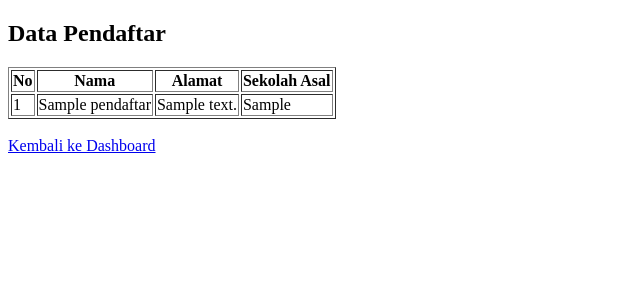
After one commit to irenekrismawati/projek-ppdb, a Flask app: template ppdb-web/app/templates/data_pendaftaran.html in a window 1280 px wide. The commit adds this page. Shown: the top 300 px of the page, without its empty margins (0-640 px from the left). Run offline with Flask 3, Linux system fonts and the light colour scheme; the template is opened without the code that fills it: most values are stand-ins (such as "Sample title", 1, 10 or a date in 2020).

Commit message:
Implement user dashboard route and template: add dashboard functionality and data display for registered users

```diff
--- a/ppdb-web/app/routes/auth.py
+++ b/ppdb-web/app/routes/auth.py
@@ -1,8 +1,7 @@
 import os
-from flask import Blueprint, render_template, redirect, url_for, request, flash, current_user
-from flask_login import login_user, logout_user, login_required
+from flask import Blueprint, render_template, redirect, url_for, request, flash
+from flask_login import login_user, logout_user, login_required, current_user
 from werkzeug.security import generate_password_hash, check_password_hash
-from werkzeug.utils import secure_filename
 
 from app.models import User
 from app import db
@@ -73,7 +72,6 @@ def register():
 @login_required
 def dashboard():
     return render_template('dashboard.html', current_user=current_user)
-
 # -------- LOGOUT --------
 @auth_bp.route('/logout')
 @login_required
--- a/ppdb-web/app/routes/main.py
+++ b/ppdb-web/app/routes/main.py
@@ -24,3 +24,8 @@ def view_pendaftaran(pendaftaran_id):
     sekolah = Sekolah.query.get(pendaftaran.sekolah_id)
 
     return render_template("detail_pendaftaran.html", pendaftaran=pendaftaran, sekolah=sekolah)
+
+@main_bp.route('/dashboard')
+@login_required
+def dashboard():
+    return render_template('dashboard.html', current_user=current_user)
--- a/ppdb-web/app/templates/dashboard.html
+++ b/ppdb-web/app/templates/dashboard.html
@@ -85,9 +85,9 @@
             <p>Username: {{ current_user.username }}</p>
         </div>
         <div class="actions">
+            <a href="{{ url_for('main_bp.dashboard') }}">Dashboard</a>
             <a href="{{ url_for('main_bp.index') }}">Beranda</a>
             <a href="{{ url_for('auth_bp.logout') }}" class="logout">Logout</a>
-            <a href="{{ url_for('main_bp.dashboard') }}">Dashboard</a>
         </div>
 
         <div class="ppdb-info">
--- /dev/null
+++ b/ppdb-web/app/templates/data_pendaftaran.html
@@ -0,0 +1,26 @@
+<!DOCTYPE html>
+<html>
+<head>
+    <title>Data Pendaftar</title>
+</head>
+<body>
+    <h2>Data Pendaftar</h2>
+    <table border="1">
+        <tr>
+            <th>No</th>
+            <th>Nama</th>
+            <th>Alamat</th>
+            <th>Sekolah Asal</th>
+        </tr>
+        {% for p in pendaftar %}
+        <tr>
+            <td>{{ loop.index }}</td>
+            <td>{{ p.nama }}</td>
+            <td>{{ p.alamat }}</td>
+            <td>{{ p.sekolah_asal }}</td>
+        </tr>
+        {% endfor %}
+    </table><br>
+    <a href="{{ url_for('dashboard') }}">Kembali ke Dashboard</a>
+</body>
+</html>
```
Also changed, not shown: ppdb-web/app/__init__.py (+7 -21 lines).
